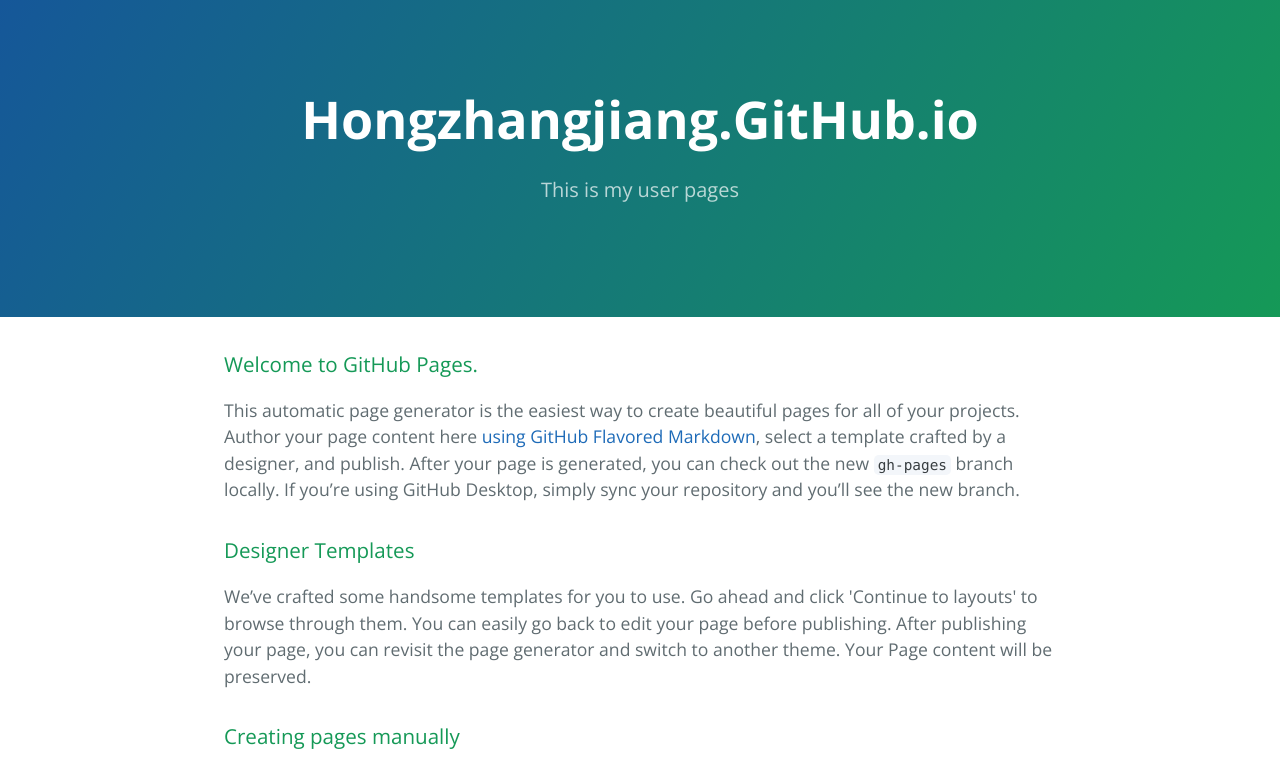
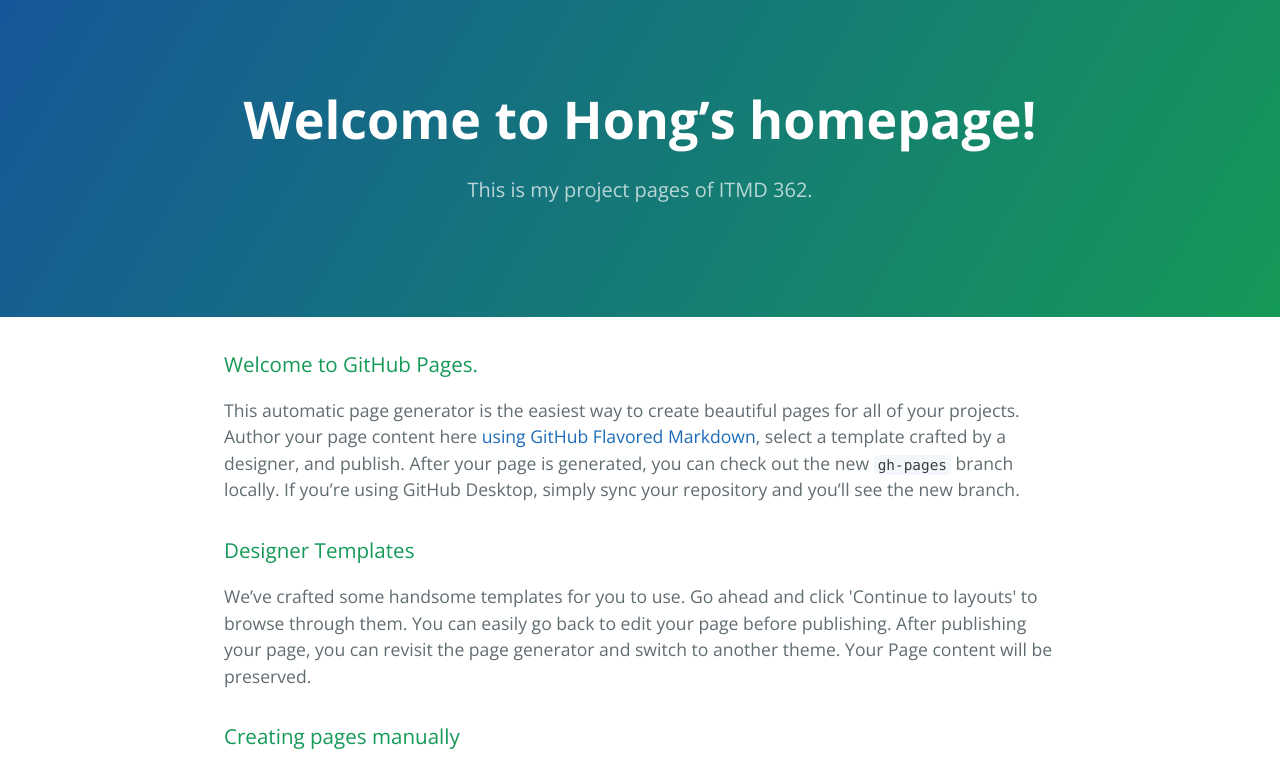
Before and after one commit to HongZhangJiang/HongZhangJiang.github.io, a plain HTML site: page index.html in a window 1280 px wide. Shown: the top 766 px of the page. Drawn offline with nearby package versions, Linux system fonts and the light colour scheme.

Commit message:
Update index.html

```diff
--- a/index.html
+++ b/index.html
@@ -11,8 +11,8 @@
   </head>
   <body>
     <section class="page-header">
-      <h1 class="project-name">Hongzhangjiang.GitHub.io</h1>
-      <h2 class="project-tagline">This is my user pages</h2>
+      <h1 class="project-name">Welcome to Hong’s homepage!</h1>
+      <h2 class="project-tagline">This is my project pages of ITMD 362.</h2>
     </section>
 
     <section class="main-content">
```
